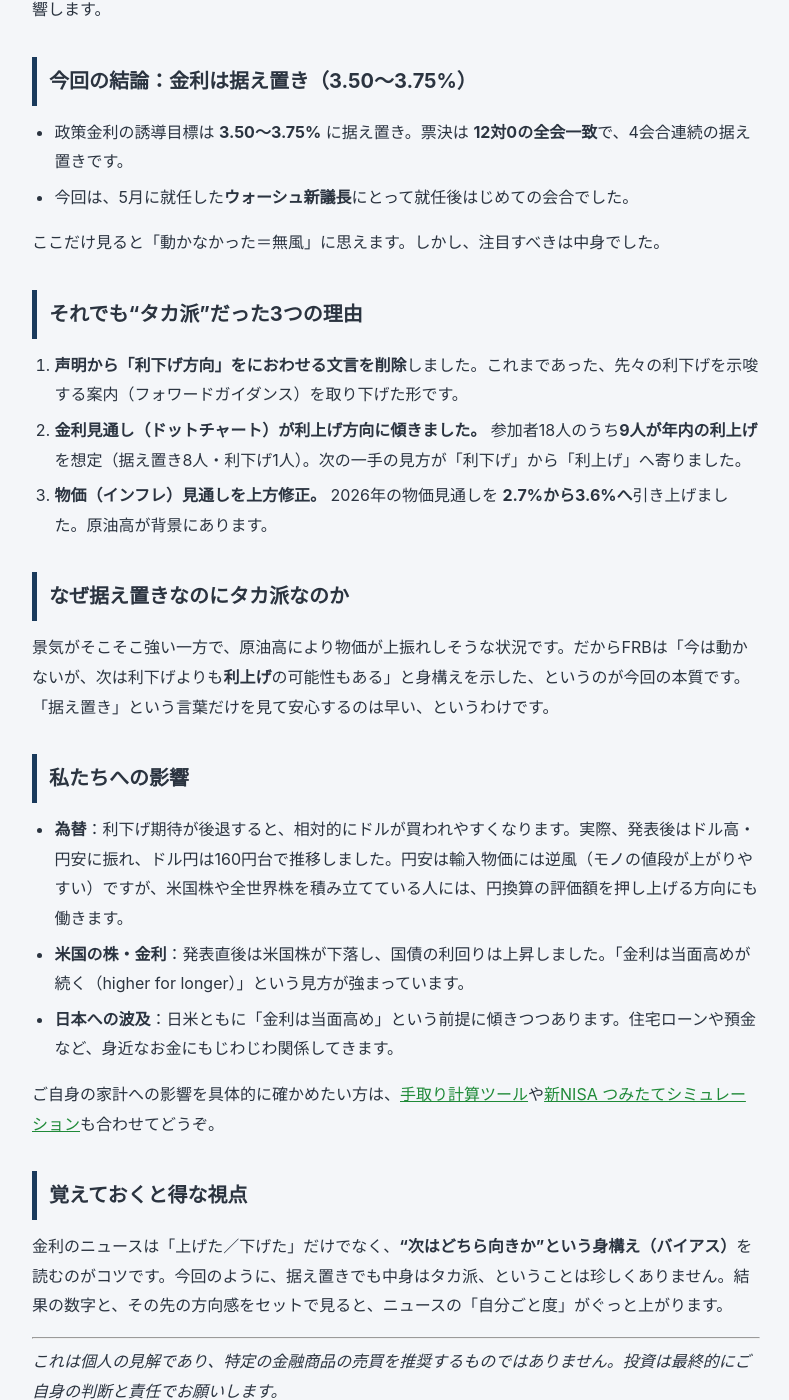
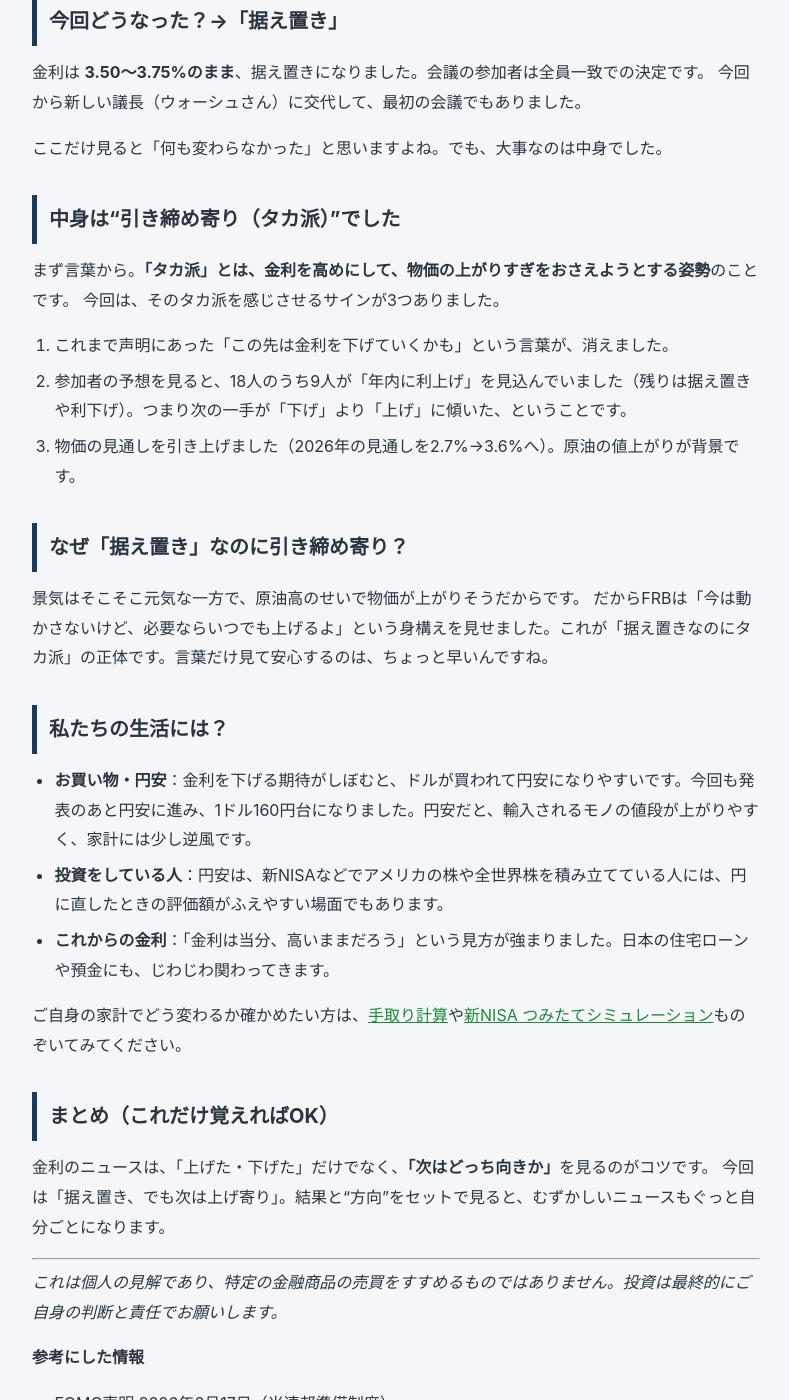
Before and after one commit to 2026justeco-crypto/2026justeco-crypto.github.io, a Jekyll site: the page built from _posts/2026-06-18-fomc-suekioki-takaha.md, in a window 1280 px wide and 1400 px high, scrolled down 599 px. Shown: the whole window, without its empty margins (244-1033 px from the left). Built offline with Jekyll 4.4.1, drawn with Linux system fonts in a browser that asks for light colours; some of the changed text lies outside the part shown.

Commit message:
記事追加/更新: 米FOMCをかみ砕いて解説｜金利は据え置き、でも“次は利上げ”の気配【2026年6月】

```diff
--- a/_posts/2026-06-18-fomc-suekioki-takaha.md
+++ b/_posts/2026-06-18-fomc-suekioki-takaha.md
@@ -1,53 +1,58 @@
 ---
-title: "米FOMCは金利据え置き、でも“タカ派”──2026年6月会合をかみ砕く"
+title: "米FOMCをかみ砕いて解説｜金利は据え置き、でも“次は利上げ”の気配【2026年6月】"
 date: 2026-06-18
 author: "ユース（Justeco）"
 updated: 2026-06-18
-description: "2026年6月の米FOMCは政策金利を据え置き（3.50〜3.75%）。ただし声明からの緩和バイアス削除、ドットチャートでの利上げ予想、物価見通しの上方修正と、中身はタカ派。ウォーシュ新議長デビューの会合を、煽らず整理します。"
+description: "2026年6月の米FOMCを、初心者向けにやさしく解説。金利は据え置き（3.50〜3.75%）だけど中身は引き締め寄り。専門用語をかみ砕いて、私たちの生活への影響まで整理します。"
 tags: [FOMC, 米国経済, 為替, 金利]
 ---
 
-日本時間6月18日の未明、米国の中央銀行（FRB）が政策金利を**据え置き**ました。
-ただし「据え置き＝何も変わらない」ではありません。今回は中身がかなり引き締め寄り、いわゆる**タカ派**の会合でした。この記事では、何が起きたのか、そしてなぜ私たちの生活にも関係するのかを整理します。
+**ひとことで言うと**：アメリカの中央銀行（FRB）が、金利を「今回は動かさない」と決めました。でも「次は下げるより、むしろ上げるかも」という空気に変わったのがポイントです。
 
-> この記事は2026年6月18日時点の報道・公表情報をもとにした概要です。数値や評価は今後の発表・改定で変わる可能性があります。**正確で最新の情報は、必ずFRBの公式発表や一次情報でご確認ください。**
+> この記事は2026年6月18日時点の情報をもとにした概要です。数値や評価は今後変わることがあります。最新で正確な情報は公式発表でご確認ください。
 
-## FOMCとは（30秒でおさらい）
+## そもそもFOMCって？
 
-FOMC（米連邦公開市場委員会）は、米国の金融政策（政策金利）を決める会合です。米国の金利は世界の金利・為替・株式相場の「起点」になりやすく、日本の私たちの生活にも為替などを通じて影響します。
+アメリカの「金利を決める会議」のことです。
+アメリカの金利は世界中のお金の動きに影響するので、日本で暮らす私たちにも、円安・円高などを通じてまわりまわって関わってきます。だから世界中が注目します。
 
-## 今回の結論：金利は据え置き（3.50〜3.75%）
+## 今回どうなった？→「据え置き」
 
-- 政策金利の誘導目標は **3.50〜3.75%** に据え置き。票決は **12対0の全会一致**で、4会合連続の据え置きです。
-- 今回は、5月に就任した**ウォーシュ新議長**にとって就任後はじめての会合でした。
+金利は **3.50〜3.75%のまま**、据え置きになりました。会議の参加者は全員一致での決定です。
+今回から新しい議長（ウォーシュさん）に交代して、最初の会議でもありました。
 
-ここだけ見ると「動かなかった＝無風」に思えます。しかし、注目すべきは中身でした。
+ここだけ見ると「何も変わらなかった」と思いますよね。でも、大事なのは中身でした。
 
-## それでも“タカ派”だった3つの理由
+## 中身は“引き締め寄り（タカ派）”でした
 
-1. **声明から「利下げ方向」をにおわせる文言を削除**しました。これまであった、先々の利下げを示唆する案内（フォワードガイダンス）を取り下げた形です。
-2. **金利見通し（ドットチャート）が利上げ方向に傾きました。** 参加者18人のうち**9人が年内の利上げ**を想定（据え置き8人・利下げ1人）。次の一手の見方が「利下げ」から「利上げ」へ寄りました。
-3. **物価（インフレ）見通しを上方修正。** 2026年の物価見通しを **2.7%から3.6%へ**引き上げました。原油高が背景にあります。
+まず言葉から。**「タカ派」とは、金利を高めにして、物価の上がりすぎをおさえようとする姿勢**のことです。
+今回は、そのタカ派を感じさせるサインが3つありました。
 
-## なぜ据え置きなのにタカ派なのか
+1. これまで声明にあった「この先は金利を下げていくかも」という言葉が、消えました。
+2. 参加者の予想を見ると、18人のうち9人が「年内に利上げ」を見込んでいました（残りは据え置きや利下げ）。つまり次の一手が「下げ」より「上げ」に傾いた、ということです。
+3. 物価の見通しを引き上げました（2026年の見通しを2.7%→3.6%へ）。原油の値上がりが背景です。
 
-景気がそこそこ強い一方で、原油高により物価が上振れしそうな状況です。だからFRBは「今は動かないが、次は利下げよりも**利上げ**の可能性もある」と身構えを示した、というのが今回の本質です。「据え置き」という言葉だけを見て安心するのは早い、というわけです。
+## なぜ「据え置き」なのに引き締め寄り？
 
-## 私たちへの影響
+景気はそこそこ元気な一方で、原油高のせいで物価が上がりそうだからです。
+だからFRBは「今は動かさないけど、必要ならいつでも上げるよ」という身構えを見せました。これが「据え置きなのにタカ派」の正体です。言葉だけ見て安心するのは、ちょっと早いんですね。
 
-- **為替**：利下げ期待が後退すると、相対的にドルが買われやすくなります。実際、発表後はドル高・円安に振れ、ドル円は160円台で推移しました。円安は輸入物価には逆風（モノの値段が上がりやすい）ですが、米国株や全世界株を積み立てている人には、円換算の評価額を押し上げる方向にも働きます。
-- **米国の株・金利**：発表直後は米国株が下落し、国債の利回りは上昇しました。「金利は当面高めが続く（higher for longer）」という見方が強まっています。
-- **日本への波及**：日米ともに「金利は当面高め」という前提に傾きつつあります。住宅ローンや預金など、身近なお金にもじわじわ関係してきます。
+## 私たちの生活には？
 
-ご自身の家計への影響を具体的に確かめたい方は、[手取り計算ツール](/tedori/)や[新NISA つみたてシミュレーション](/nisa/)も合わせてどうぞ。
+- **お買い物・円安**：金利を下げる期待がしぼむと、ドルが買われて円安になりやすいです。今回も発表のあと円安に進み、1ドル160円台になりました。円安だと、輸入されるモノの値段が上がりやすく、家計には少し逆風です。
+- **投資をしている人**：円安は、新NISAなどでアメリカの株や全世界株を積み立てている人には、円に直したときの評価額がふえやすい場面でもあります。
+- **これからの金利**：「金利は当分、高いままだろう」という見方が強まりました。日本の住宅ローンや預金にも、じわじわ関わってきます。
 
-## 覚えておくと得な視点
+ご自身の家計でどう変わるか確かめたい方は、[手取り計算](/tedori/)や[新NISA つみたてシミュレーション](/nisa/)ものぞいてみてください。
 
-金利のニュースは「上げた／下げた」だけでなく、**“次はどちら向きか”という身構え（バイアス）**を読むのがコツです。今回のように、据え置きでも中身はタカ派、ということは珍しくありません。結果の数字と、その先の方向感をセットで見ると、ニュースの「自分ごと度」がぐっと上がります。
+## まとめ（これだけ覚えればOK）
+
+金利のニュースは、「上げた・下げた」だけでなく、**「次はどっち向きか」**を見るのがコツです。
+今回は「据え置き、でも次は上げ寄り」。結果と“方向”をセットで見ると、むずかしいニュースもぐっと自分ごとになります。
 
 ---
 
-*これは個人の見解であり、特定の金融商品の売買を推奨するものではありません。投資は最終的にご自身の判断と責任でお願いします。*
+*これは個人の見解であり、特定の金融商品の売買をすすめるものではありません。投資は最終的にご自身の判断と責任でお願いします。*
 
 **参考にした情報**
 - FOMC声明 2026年6月17日（米連邦準備制度） https://www.federalreserve.gov/newsevents/pressreleases/monetary20260617a.htm
```
